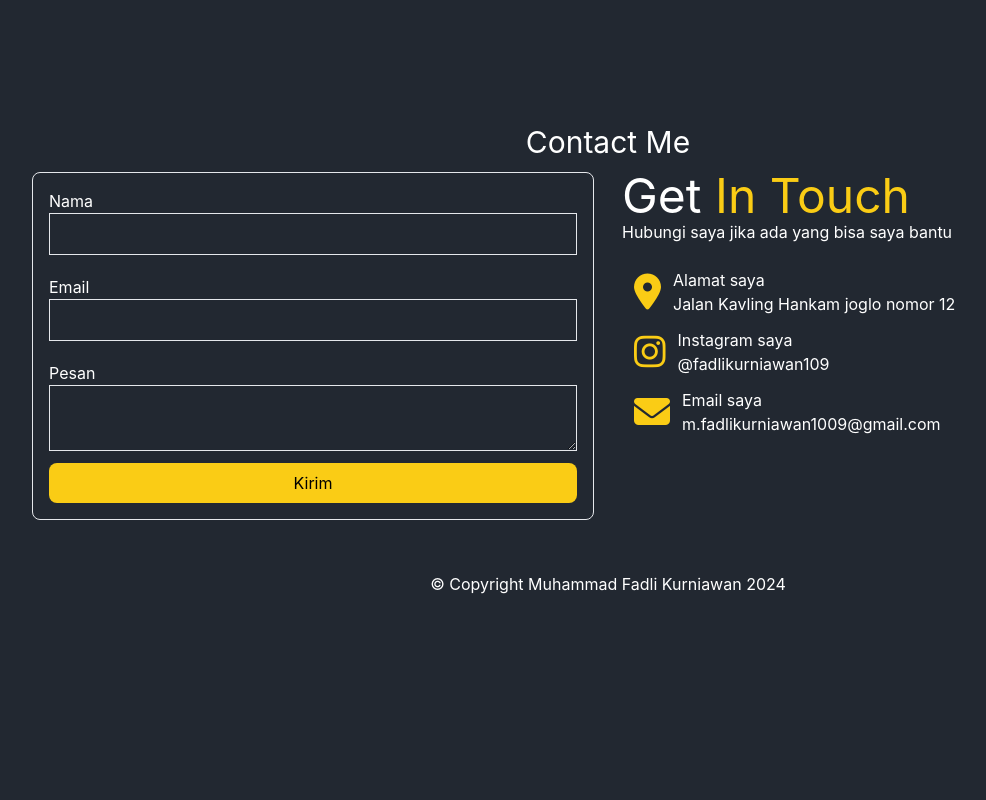
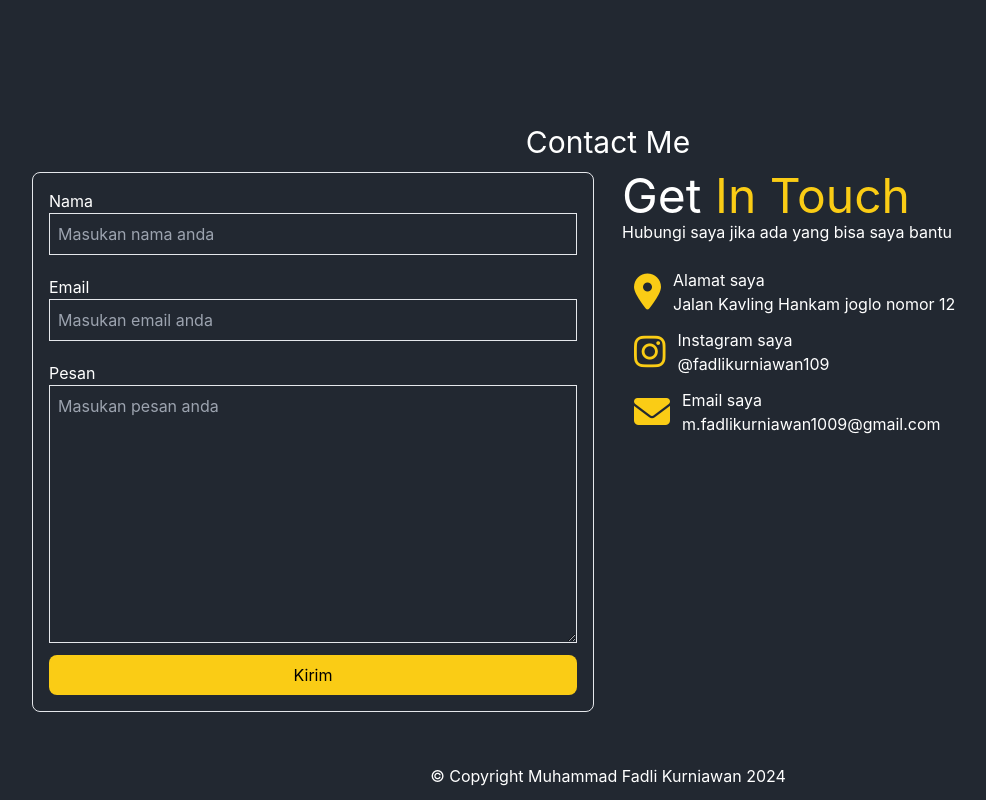
Before and after one commit to Fadli1009/portofolio, a React (Create React App) app: page / in a window 1280 px wide. Shown: the part 2314-3114 px from the top of the page, without its empty margins (32-1018 px from the left). Before the commit the page ends 2922 px from the top, so only its background shows below. Built offline with nearby package versions, Linux system fonts and the light colour scheme.

Commit message:
update v5

```diff
--- a/src/components/Contack.jsx
+++ b/src/components/Contack.jsx
@@ -9,6 +9,7 @@ const Contact = ({ judulContact }) => {
     const [email, setEmail] = useState('')
     const [message, setMessage] = useState('')
     const sendEmail = (e) => {
+        try {
             e.preventDefault();
 
             emailjs.sendForm('service_owtvqys', 'template_uust5q1', e.target, 'c225iunQLmE4hqJzK')
@@ -30,6 +31,12 @@ const Contact = ({ judulContact }) => {
             setName('')
             setMessage('')
             setEmail('')
+        } catch (error) {
+            swal({
+                text: "Harap seluruh pesan diisi",
+                icon: "warning",
+            });
+        }
     };
 
     return (
@@ -40,15 +47,15 @@ const Contact = ({ judulContact }) => {
                     <form onSubmit={sendEmail} className="border p-4 rounded-lg">
                         <div className="flex flex-col text-left">
                             <label htmlFor="name">Nama</label>
-                            <input type="text" name="name" className="bg-transparent border outline-none p-2" required onChange={(e) => setName(e.target.value)} />
+                            <input type="text" name="name" className="bg-transparent border outline-none p-2" required onChange={(e) => setName(e.target.value)} placeholder="Masukan nama anda" />
                         </div>
                         <div className="flex flex-col text-left my-5">
                             <label htmlFor="email">Email</label>
-                            <input type="email" name="email" className="bg-transparent border outline-none p-2" required onChange={(e) => setEmail(e.target.value)} />
+                            <input type="email" name="email" className="bg-transparent border outline-none p-2" required onChange={(e) => setEmail(e.target.value)} placeholder="Masukan email anda" />
                         </div>
                         <div className="flex flex-col text-left">
                             <label htmlFor="message">Pesan</label>
-                            <textarea name="message" className="bg-transparent border outline-none p-2" required onChange={(e) => setMessage(e.target.value)}></textarea>
+                            <textarea name="message" className="bg-transparent border outline-none p-2" required onChange={(e) => setMessage(e.target.value)} placeholder="Masukan pesan anda" rows={10}></textarea>
                         </div>
                         <div>
                             <button type="submit" className="bg-yellow-400 w-full p-2 mt-3 text-black rounded-lg">Kirim</button>
```
Lines whose indentation alone changed are shown as unchanged.
